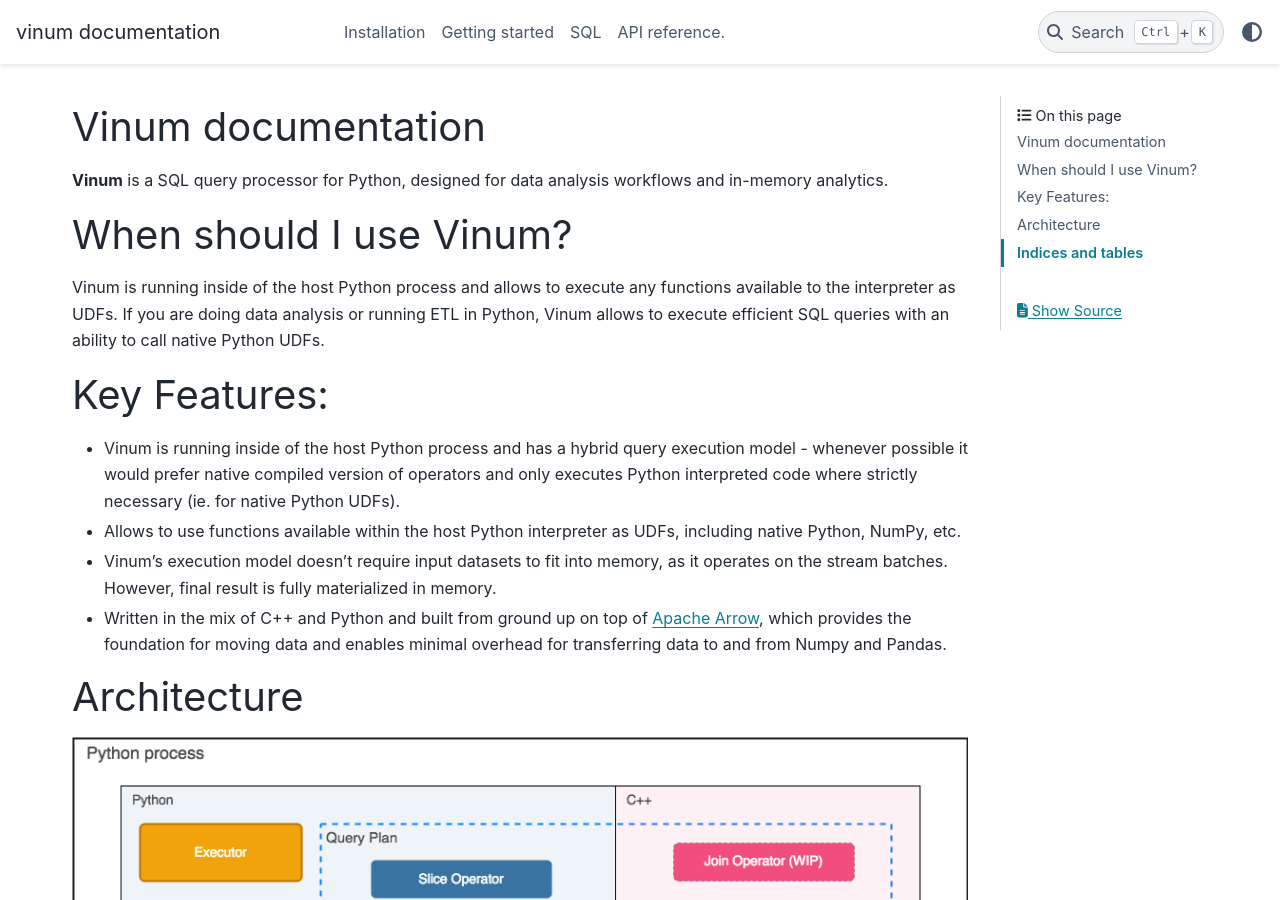
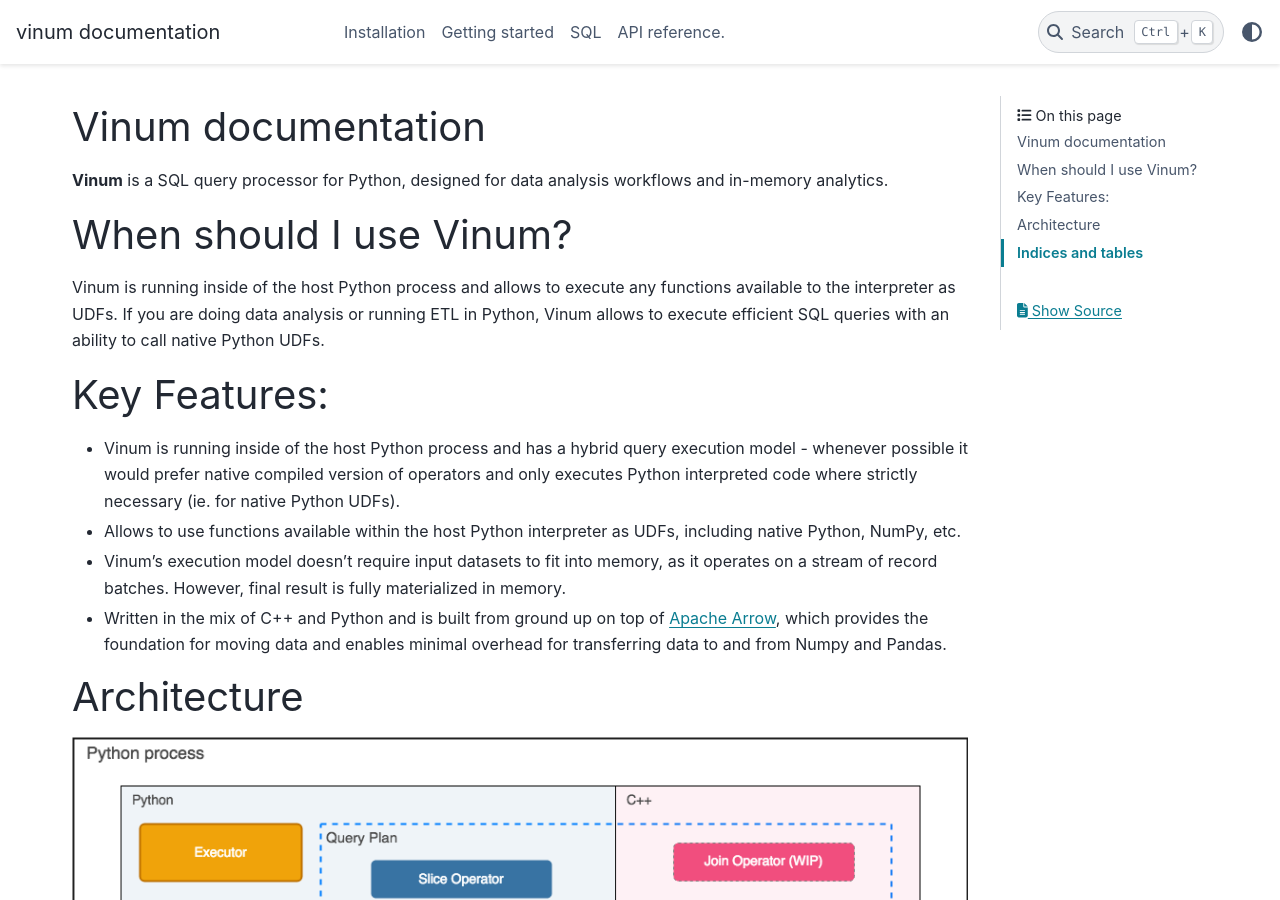
Before and after one commit to dmitrykoval/vinum, a Sphinx documentation site: the page built from doc/source/index.rst, in a window 1280 px wide and 900 px high. Built offline with Sphinx 7.4.7 and the PyData theme 0.15.4, drawn with Linux system fonts in a browser that asks for light colours.

Commit message:
More documentation updates.

```diff
--- a/README.rst
+++ b/README.rst
@@ -41,10 +41,10 @@
   as UDFs, including native Python, NumPy, etc.
 
 * Vinum's execution model doesn't require input datasets to fit into memory,
-  as it operates on the stream batches. However, final result is fully
+  as it operates on a stream of record batches. However, final result is fully
   materialized in memory.
 
-* Written in the mix of C++ and Python and built from ground up on top of
+* Written in the mix of C++ and Python and is built from ground up on top of
   `Apache Arrow <https://arrow.apache.org/>`_, which provides the
   foundation for moving data and enables minimal
   overhead for transferring data to and from Numpy and Pandas.
--- a/doc/source/index.rst
+++ b/doc/source/index.rst
@@ -23,10 +23,10 @@
   as UDFs, including native Python, NumPy, etc.
 
 * Vinum's execution model doesn't require input datasets to fit into memory,
-  as it operates on the stream batches. However, final result is fully
+  as it operates on a stream of record batches. However, final result is fully
   materialized in memory.
 
-* Written in the mix of C++ and Python and built from ground up on top of
+* Written in the mix of C++ and Python and is built from ground up on top of
   `Apache Arrow <https://arrow.apache.org/>`_, which provides the
   foundation for moving data and enables minimal
   overhead for transferring data to and from Numpy and Pandas.
```
